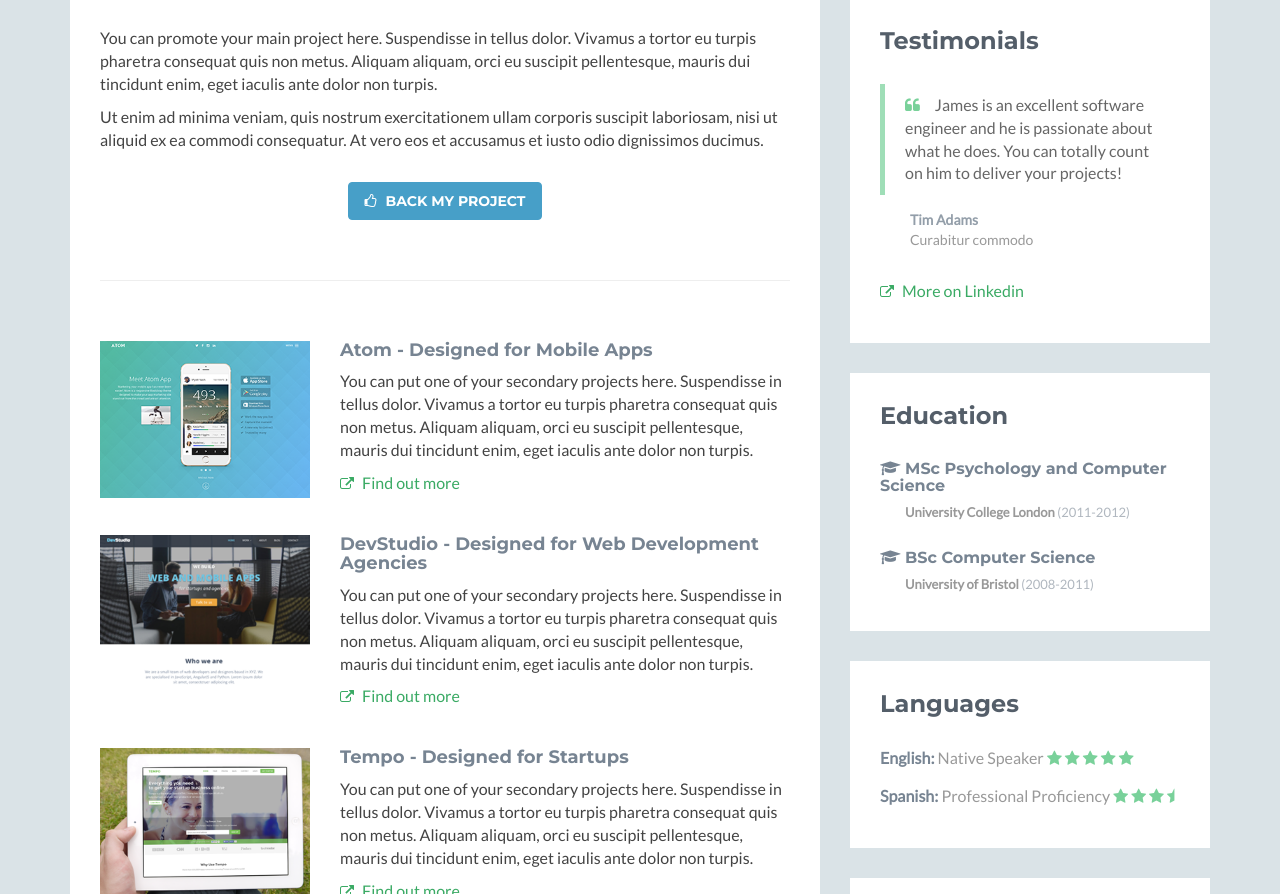
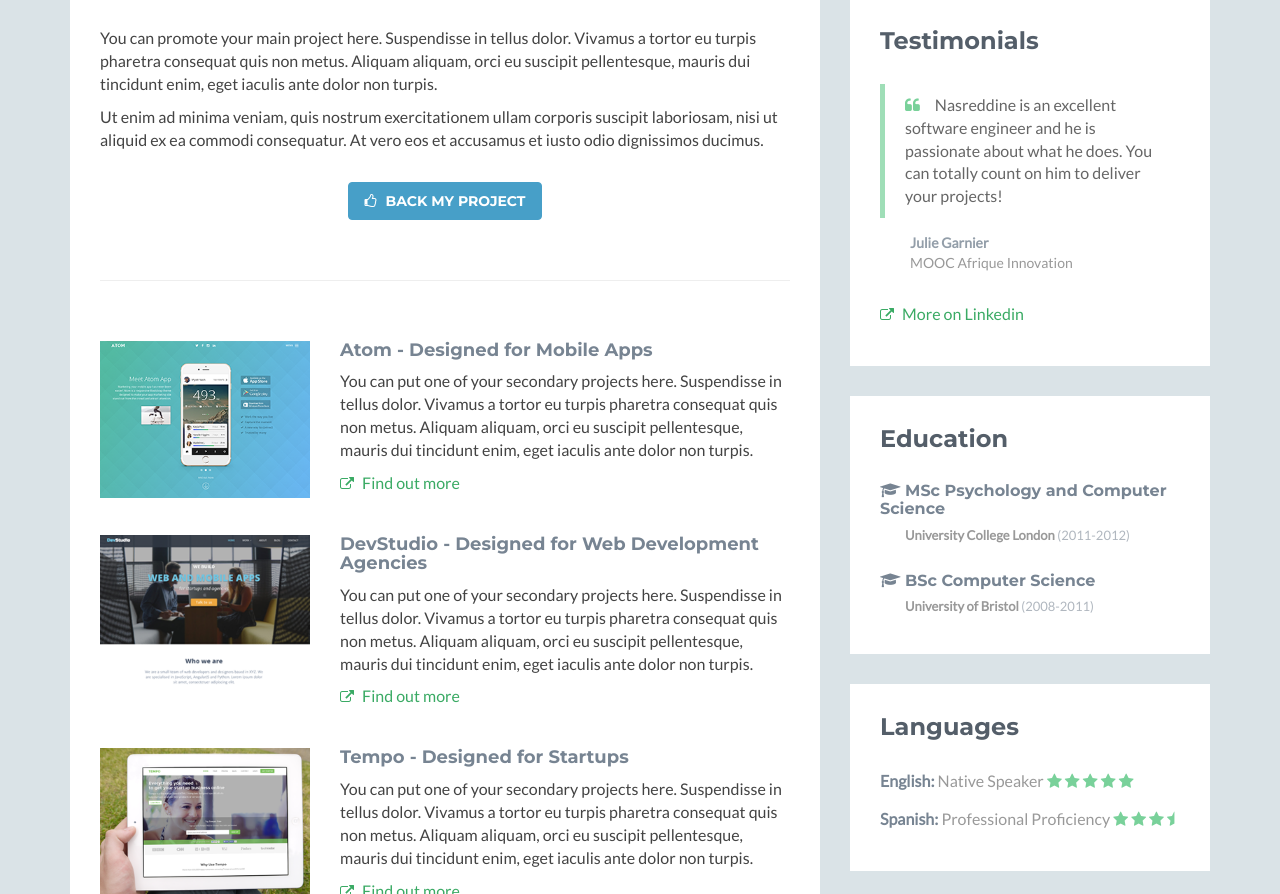
Before and after one commit to fareh/MonCV, a plain HTML site: page index.html in a window 1280 px wide. Shown: the part 1099-1993 px from the top of the page. Drawn offline with Linux system fonts and the light colour scheme; no server answers; a script that the page names is missing.

Commit message:
Mon CV : correction + finitions

```diff
--- a/index.html
+++ b/index.html
@@ -263,9 +263,9 @@
                         <div class="content">
                             <div class="item">
                                 <blockquote class="quote">
-                                    <p><i class="fa fa-quote-left"></i>James is an excellent software engineer and he is passionate about what he does. You can totally count on him to deliver your projects!</p>
+                                    <p><i class="fa fa-quote-left"></i>Nasreddine is an excellent software engineer and he is passionate about what he does. You can totally count on him to deliver your projects!</p>
                                 </blockquote>
-                                <p class="source"><span class="name">Tim Adams</span><br /><span class="title">Curabitur commodo</span></p>
+                                <p class="source"><span class="name">Julie Garnier</span><br /><span class="title">MOOC Afrique Innovation</span></p>
                             </div><!--//item-->
 
                             <p><a class="more-link" href="#"><i class="fa fa-external-link"></i> More on Linkedin</a></p>
```
